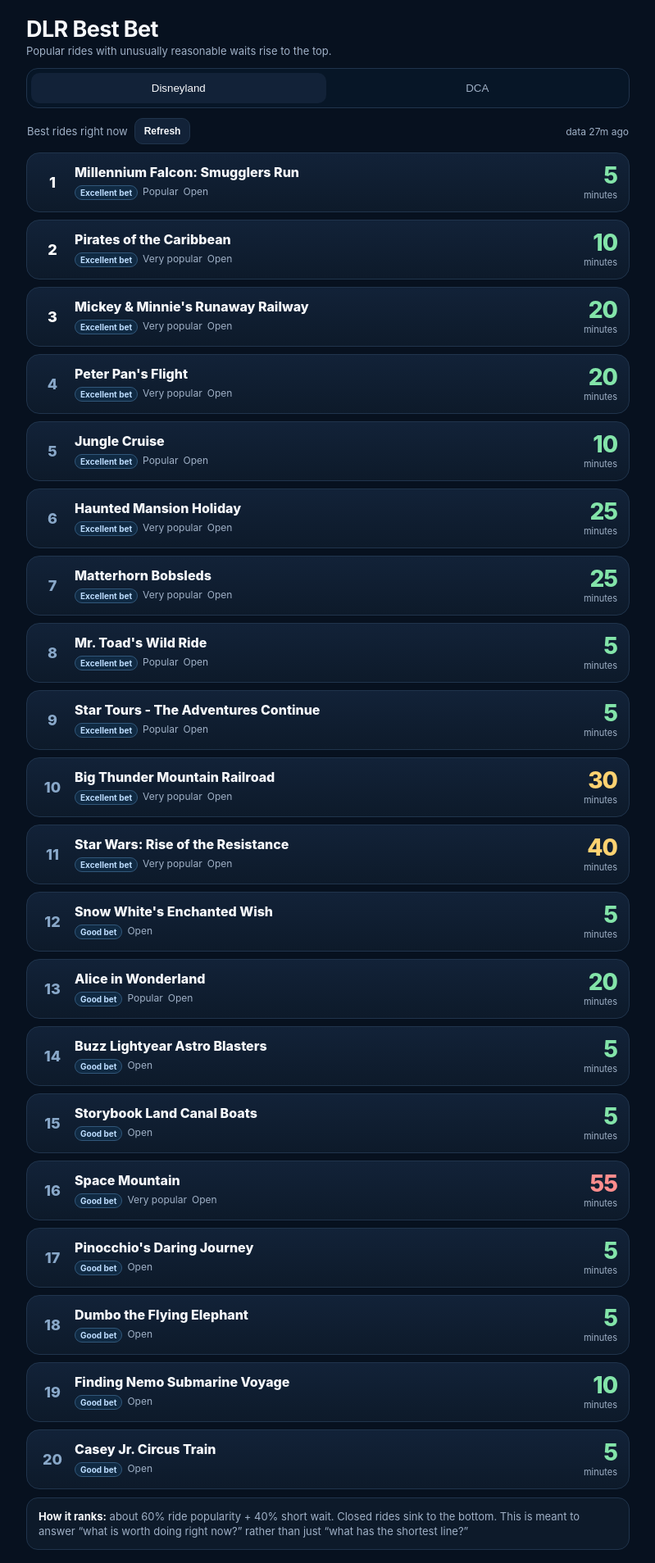
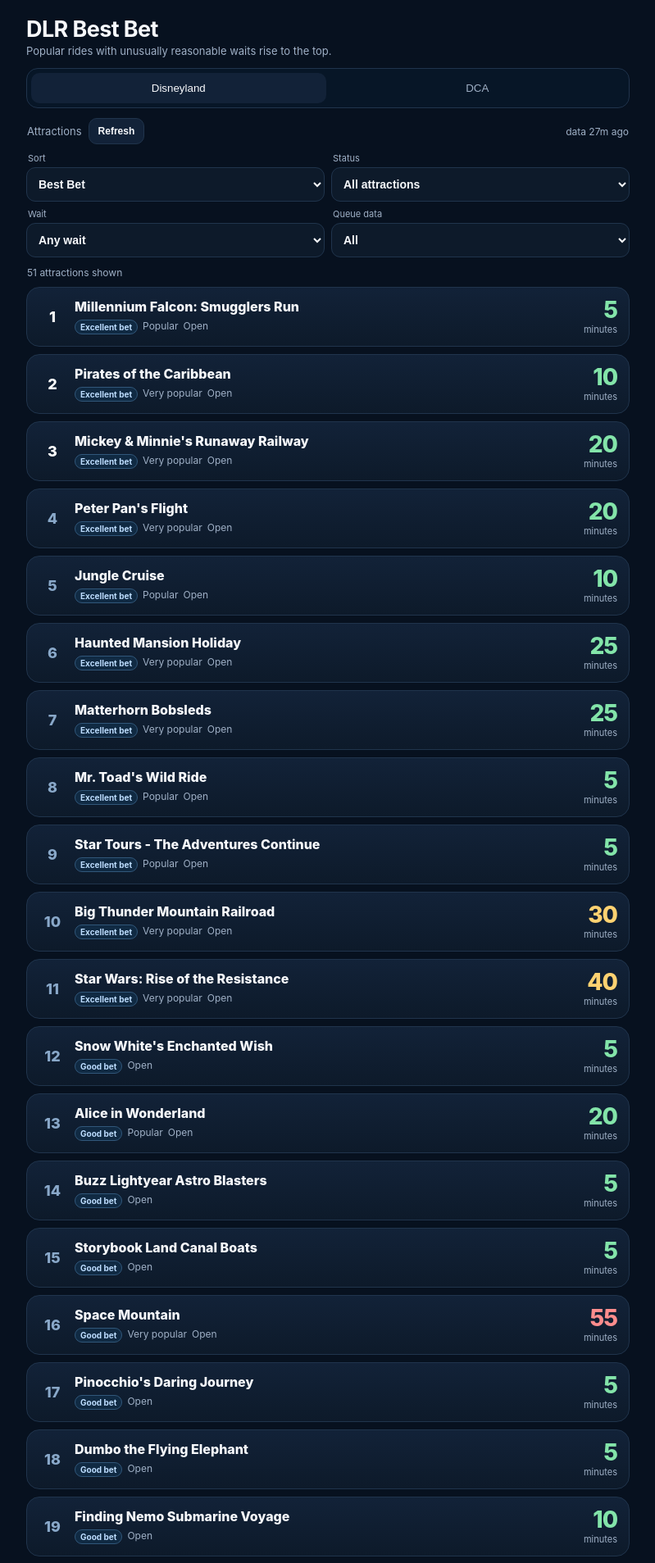
Before and after one commit to generousjj/generousjj.github.io, a Jekyll site: the page dlr-waits/index.html, which Jekyll copies as it is, in a window 1280 px wide. Shown: the top 1907 px of the page at 82% size, without its empty margins (240-1039 px from the left). Built offline with Jekyll 4.4.1, drawn with Linux system fonts in a browser that asks for light colours; some of the changed text lies outside the part shown.

Commit message:
Add DLR sorting filters and show all attractions

```diff
--- a/dlr-waits/index.html
+++ b/dlr-waits/index.html
@@ -16,6 +16,7 @@
 .seg{position:sticky;top:max(8px,env(safe-area-inset-top));z-index:10;display:grid;grid-template-columns:1fr 1fr;gap:5px;background:#081728ee;border:1px solid var(--line);padding:5px;border-radius:14px;backdrop-filter:blur(14px)}
 .seg button{border:0;background:transparent;color:var(--muted);font:700 14px inherit;border-radius:10px;padding:11px 6px}.seg button.active{background:var(--panel2);color:var(--text)}
 .topline{display:flex;align-items:center;gap:8px;margin:12px 1px 10px}.label{font-size:13px;color:var(--muted)}.updated{margin-left:auto;font-size:12px;color:var(--muted)}
+.controls{display:grid;grid-template-columns:1fr 1fr;gap:8px;margin:0 0 11px}.control{display:grid;gap:4px}.control label{font-size:11px;color:var(--muted);padding-left:2px}.control select{width:100%;min-height:42px;border:1px solid var(--line);background:var(--panel);color:var(--text);border-radius:11px;padding:0 10px;font-size:14px;font-weight:650}.count{font-size:12px;color:var(--muted);margin:0 1px 10px}@media(max-width:430px){.controls{grid-template-columns:1fr 1fr}}
 .cards{display:grid;gap:9px}.card{border:1px solid var(--line);background:linear-gradient(180deg,var(--panel2),var(--panel));border-radius:16px;padding:13px 14px;display:grid;grid-template-columns:34px 1fr auto;gap:10px;align-items:center}
 .rank{font-size:18px;font-weight:800;color:#89a8c9;text-align:center}.rank.top{color:#fff}.name{font-size:16px;font-weight:760;line-height:1.2}.meta{font-size:12px;color:var(--muted);margin-top:5px;display:flex;gap:6px;flex-wrap:wrap}
 .badge{border:1px solid #31577a;background:#102a43;color:#bdddff;border-radius:999px;padding:2px 6px;font-size:10px;font-weight:750}.wait{text-align:right;min-width:70px}.mins{font-size:28px;font-weight:850;letter-spacing:-1px;line-height:1}.unit{font-size:11px;color:var(--muted);margin-top:3px}
@@ -36,17 +37,57 @@
 </div>
 
 <div class="topline">
-<span class="label">Best rides right now</span>
+<span class="label">Attractions</span>
 <button class="refresh" id="refresh">Refresh</button>
 <span class="updated" id="updated">Loading…</span>
 </div>
+
+<div class="controls">
+  <div class="control">
+    <label for="sort">Sort</label>
+    <select id="sort">
+      <option value="best">Best Bet</option>
+      <option value="short">Shortest wait</option>
+      <option value="long">Longest wait</option>
+      <option value="popular">Most popular</option>
+      <option value="name">Name A-Z</option>
+    </select>
+  </div>
+  <div class="control">
+    <label for="statusFilter">Status</label>
+    <select id="statusFilter">
+      <option value="all">All attractions</option>
+      <option value="open">Open only</option>
+      <option value="closed">Closed only</option>
+    </select>
+  </div>
+  <div class="control">
+    <label for="waitFilter">Wait</label>
+    <select id="waitFilter">
+      <option value="all">Any wait</option>
+      <option value="15">15 min or less</option>
+      <option value="30">30 min or less</option>
+      <option value="45">45 min or less</option>
+      <option value="60">60 min or less</option>
+    </select>
+  </div>
+  <div class="control">
+    <label for="queueFilter">Queue data</label>
+    <select id="queueFilter">
+      <option value="all">All</option>
+      <option value="posted">Posted wait only</option>
+      <option value="none">No posted wait</option>
+    </select>
+  </div>
+</div>
+<div class="count" id="count"></div>
 
 <div id="message"></div>
 <div class="cards" id="cards"></div>
 
 <div class="note">
 <strong style="color:var(--text)">How it ranks:</strong> about 60% ride popularity + 40% short wait.
-Closed rides sink to the bottom. This is meant to answer “what is worth doing right now?” rather than just “what has the shortest line?”
+Best Bet favors popular attractions with shorter waits. Use the controls above to switch to pure wait-time, popularity, alphabetical, status, or wait-threshold views.
 </div>
 
 <footer>
@@ -104,10 +145,35 @@
 function render(){
  if(!payload)return;
  const raw=payload[park]?.liveData||[];
- let rows=raw.filter(x=>x.entityType==="ATTRACTION" && (x.queue?.STANDBY || x.status==="OPERATING"));
- rows.sort((a,b)=>score(b)-score(a)||(wait(a)??9999)-(wait(b)??9999));
- const open=rows.filter(x=>x.status==="OPERATING");
- const shown=(open.length?open:rows).slice(0,20);
+ const sort=q("#sort").value;
+ const statusFilter=q("#statusFilter").value;
+ const waitFilter=q("#waitFilter").value;
+ const queueFilter=q("#queueFilter").value;
+
+ let rows=raw.filter(x=>x.entityType==="ATTRACTION");
+
+ if(statusFilter==="open") rows=rows.filter(x=>x.status==="OPERATING");
+ if(statusFilter==="closed") rows=rows.filter(x=>x.status!=="OPERATING");
+
+ if(waitFilter!=="all"){
+   const max=Number(waitFilter);
+   rows=rows.filter(x=>wait(x)!=null && wait(x)<=max);
+ }
+
+ if(queueFilter==="posted") rows=rows.filter(x=>wait(x)!=null);
+ if(queueFilter==="none") rows=rows.filter(x=>wait(x)==null);
+
+ rows.sort((a,b)=>{
+   const wa=wait(a), wb=wait(b);
+   if(sort==="short") return (wa??9999)-(wb??9999) || score(b)-score(a);
+   if(sort==="long") return (wb??-1)-(wa??-1) || score(b)-score(a);
+   if(sort==="popular") return pop(b)-pop(a) || (wa??9999)-(wb??9999);
+   if(sort==="name") return String(a.name||"").localeCompare(String(b.name||""));
+   return score(b)-score(a) || (wa??9999)-(wb??9999);
+ });
+
+ const shown=rows;
+ q("#count").textContent=shown.length+" attraction"+(shown.length===1?"":"s")+" shown";
  q("#cards").innerHTML=shown.map((x,i)=>{
    const w=wait(x),s=score(x),p=pop(x);
    let tag=s>=4.05?"Excellent bet":s>=3.5?"Good bet":"";
@@ -123,7 +189,7 @@
      <div class="wait"><div class="mins ${cls(w)}">${w==null?"—":w}</div><div class="unit">${w==null?"no posted wait":"minutes"}</div></div>
    </div>`;
  }).join("");
- q("#message").innerHTML=shown.length?"":'<div class="error">No ride data is available right now.</div>';
+ q("#message").innerHTML=shown.length?"":'<div class="error">No attractions match those filters.</div>';
  const g=payload.generatedAt?new Date(payload.generatedAt):lastLoad;
  q("#updated").textContent=g?"data "+ago(g):"loaded";
 }
@@ -164,6 +230,7 @@
  b.classList.add("active");park=b.dataset.park;render();
 });
 q("#refresh").onclick=load;
+["sort","statusFilter","waitFilter","queueFilter"].forEach(id=>q("#"+id).addEventListener("change",render));
 setInterval(()=>{if(payload)render()},30000);
 setInterval(load,300000);
 load();
```
